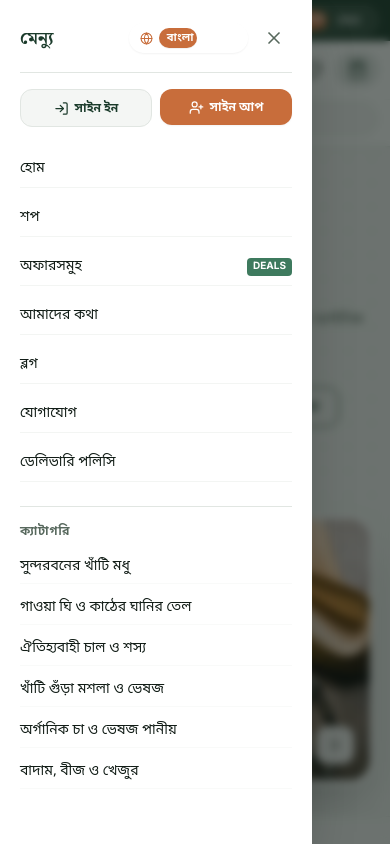
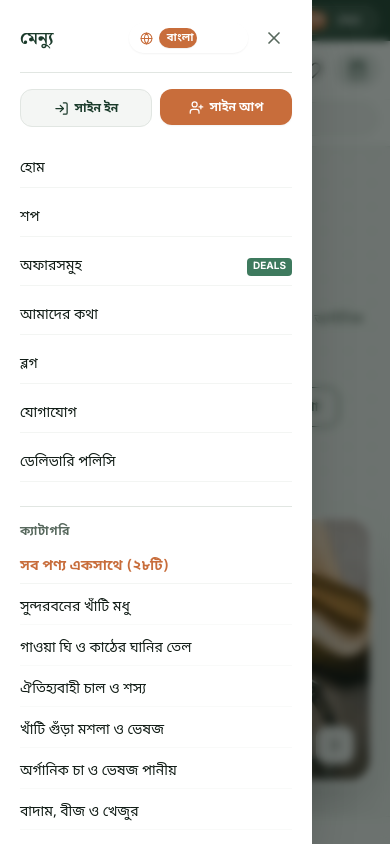
Before and after one commit to tridib371/prokriti-barta, a React (Vite) app: page / in a window 390 px wide. Both pictures are taken after a click on the button 29 px from the left and 69 px from the top of the page. Shown: the top 844 px of the page. Built offline with nearby package versions, Linux system fonts and the light colour scheme.

Commit message:
feat: add All Organic Products option to Navbar category dropdown and mobile drawer menu

```diff
--- a/src/components/layout/Navbar.jsx
+++ b/src/components/layout/Navbar.jsx
@@ -245,6 +245,20 @@ export default function Navbar() {
                   onMouseLeave={() => setCategoryDropdownOpen(false)}
                   className="absolute top-full left-0 w-64 bg-surface border border-line rounded-b-2xl shadow-xl z-50 py-2 animate-fadeIn"
                 >
+                  <Link
+                    to="/shop"
+                    onClick={() => setCategoryDropdownOpen(false)}
+                    className="flex items-center justify-between px-4 py-2.5 text-xs text-primary bg-accent/10 hover:bg-accent/20 font-bold transition-colors border-b border-line mb-1"
+                  >
+                    <span className="font-bn-sans flex items-center gap-1.5">
+                      <LayoutGrid size={14} className="text-accent" />
+                      {lang === 'bn' ? 'সব পণ্য একসাথে' : 'All Organic Products'}
+                    </span>
+                    <span className="text-[10px] text-white bg-accent px-2 py-0.5 rounded-full font-mono font-bold">
+                      {n(28)}
+                    </span>
+                  </Link>
+
                   {categories.map((cat) => (
                     <Link
                       key={cat.id}
@@ -364,6 +378,13 @@ export default function Navbar() {
             <div className="mt-4 pt-4 border-t border-line">
               <h4 className="text-xs uppercase tracking-wider text-muted font-bold mb-3">{t('nav.categories.mobile')}</h4>
               <div className="space-y-2">
+                <Link
+                  to="/shop"
+                  onClick={() => setMobileMenuOpen(false)}
+                  className="block text-sm text-accent font-bold py-1.5 border-b border-line/40 font-bn-sans"
+                >
+                  {lang === 'bn' ? 'সব পণ্য একসাথে (২৮টি)' : 'All Organic Products (28)'}
+                </Link>
                 {categories.map((cat) => (
                   <Link
                     key={cat.id}
```
